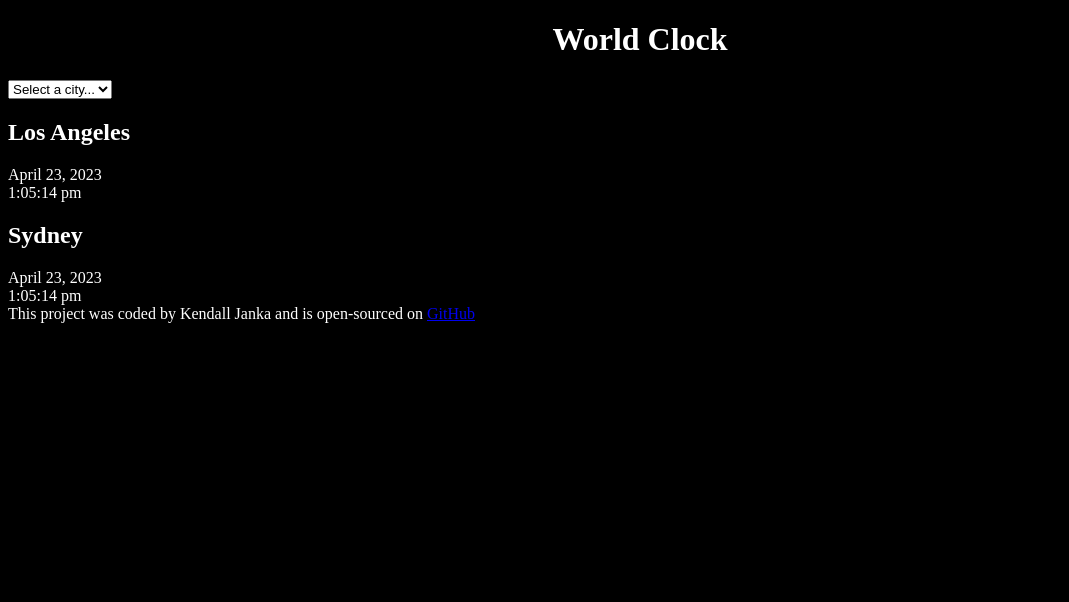
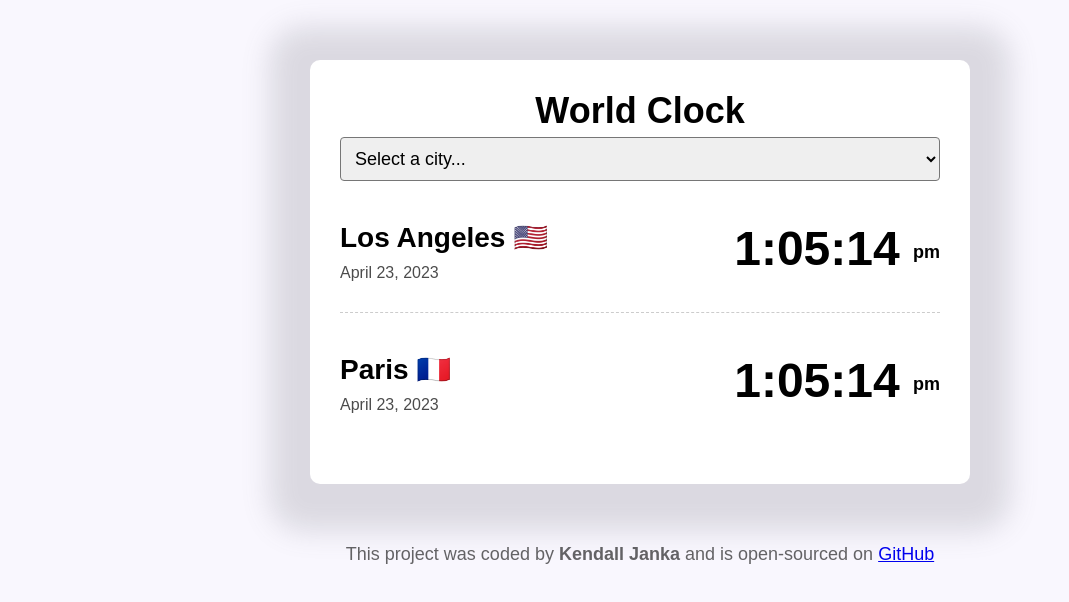
Before and after one commit to kendall-janka/World-Clock, a plain HTML site: page index.html in a window 1280 px wide. Shown: the whole page, without its empty margins (0-1069 px from the left). Drawn offline with nearby package versions, Linux system fonts and the light colour scheme; a script that the page names is missing.

Commit message:
Aded CSS styling

```diff
--- a/css/styles.css
+++ b/css/styles.css
@@ -1,7 +1,55 @@
 body {
-  background-color: black;
-  color: white;
+  background-color: #f9f7fe;
+  font-family: sans-serif;
+}
+.container {
+  max-width: 600px;
+  margin: 60px auto;
+  background: white;
+  padding: 30px;
+  border-radius: 10px;
+  box-shadow: 0px 7px 29px 40px rgba(100, 100, 111, 0.2);
 }
 h1 {
   text-align: center;
+  font-size: 36px;
+  margin: 0 0 5px;
 }
+h2 {
+  margin: 0 0 10px;
+  font-size: 28px;
+}
+
+select {
+  display: block;
+  width: 100%;
+  border-radius: 4px;
+  padding: 10px;
+  font-size: 18px;
+}
+.city {
+  display: flex;
+  justify-content: space-between;
+  margin: 10px 0;
+  padding: 30px 0;
+  border-bottom: 1px dashed rgba(0, 0, 0, 0.2);
+}
+.city:last-child {
+  border: none;
+}
+.date {
+  opacity: 0.7;
+}
+.time {
+  font-size: 48px;
+  font-weight: bold;
+}
+.time small {
+  font-size: 18px;
+  vertical-align: middle;
+}
+footer {
+  text-align: center;
+  font-size: 18px;
+  color: rgba(0, 0, 0, 0.6);
+}
--- a/index.html
+++ b/index.html
@@ -10,27 +10,35 @@
     <title>World Clock - Kendall Janka</title>
   </head>
   <body>
-    <h1>World Clock</h1>
-    <select>
-        <option value =""> Select a city...</option>
-        <option value ="london"> London</option>
-        <option value ="newyork"> New York</option>
-        <option value ="auckland"> Auckland</option>
-    </select>
+    <div class="container">
+      <h1>World Clock</h1>
+      <select>
+        <option value="">Select a city...</option>
+        <option value="london">London</option>
+        <option value="newyork">New York</option>
+        <option value="auckland">Auckland</option>
+      </select>
 
-    <div class = "city">
-        <h2>Los Angeles</h2>
-            <div class = "date">April 23, 2023
-            <div class = "time">1:05:14 pm</div>
+      <div class="city">
+        <div>
+          <h2>Los Angeles 🇺🇸</h2>
+          <div class="date">April 23, 2023</div>
+        </div>
+        <div class="time">1:05:14 <small>pm</small></div>
+      </div>
+
+      <div class="city">
+        <div>
+          <h2>Paris 🇫🇷</h2>
+          <div class="date">April 23, 2023</div>
+        </div>
+        <div class="time">1:05:14 <small>pm</small></div>
+      </div>
     </div>
 
-    <div class = "city">
-        <h2>Sydney</h2>
-            <div class = "date">April 23, 2023
-            <div class = "time">1:05:14 pm</div>
-    </div>
     <footer>
-      This project was coded by Kendall Janka and is open-sourced on
+      This project was coded by <strong>Kendall Janka</strong> and is
+      open-sourced on
       <a href="https://github.com/kendall-janka/World-Clock" target="_blank"
         >GitHub</a
       >
--- a/javascript/index.js
+++ /dev/null
@@ -1 +0,0 @@
-alert("hello");
```
